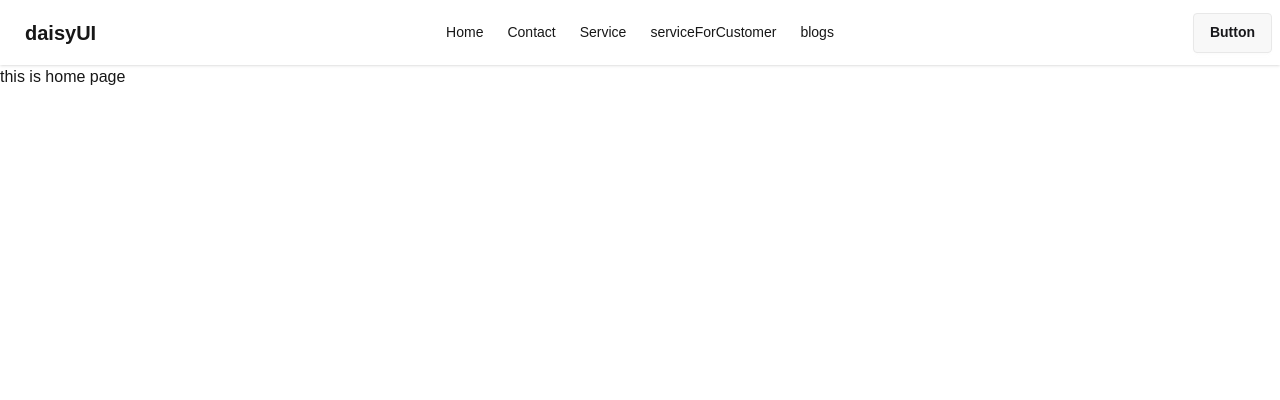
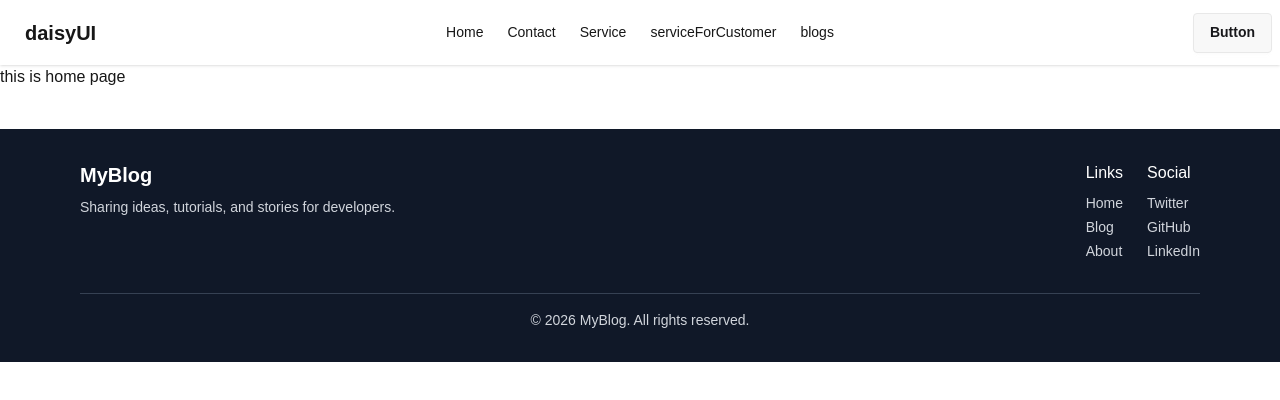
Before and after one commit to ryousufrahman/frist-nextjs-app, a Next.js app: page / in a window 1280 px wide. Shown: the top 400 px of the page. Built offline with nearby package versions, Linux system fonts and the light colour scheme.

Commit message:
added the footer at the bottom of children so that footer shows in every page

```diff
--- /dev/null
+++ b/src/app/components/Footer.jsx
@@ -0,0 +1,74 @@
+import Link from "next/link";
+
+const Footer = () => {
+  return (
+    <div className="mt-10">
+      <footer className="bg-gray-900 text-gray-300">
+        <div className="max-w-6xl mx-auto px-4 py-8">
+          {/* Top section */}
+          <div className="flex flex-col md:flex-row md:justify-between gap-6">
+            {/* Logo / About */}
+            <div>
+              <h2 className="text-xl font-semibold text-white">MyBlog</h2>
+              <p className="text-sm mt-2">
+                Sharing ideas, tutorials, and stories for developers.
+              </p>
+            </div>
+
+            {/* Links */}
+            <div className="flex flex-col sm:flex-row gap-6">
+              <div>
+                <h3 className="text-white font-medium mb-2">Links</h3>
+                <ul className="space-y-1 text-sm">
+                  <li>
+                    <Link href="/" className="hover:text-white">
+                      Home
+                    </Link>
+                  </li>
+                  <li>
+                    <Link href="/blog" className="hover:text-white">
+                      Blog
+                    </Link>
+                  </li>
+                  <li>
+
+                      About
+
+                  </li>
+                </ul>
+              </div>
+
+              <div>
+                <h3 className="text-white font-medium mb-2">Social</h3>
+                <ul className="space-y-1 text-sm">
+                  <li>
+                    <a href="#" className="hover:text-white">
+                      Twitter
+                    </a>
+                  </li>
+                  <li>
+                    <a href="#" className="hover:text-white">
+                      GitHub
+                    </a>
+                  </li>
+                  <li>
+                    <a href="#" className="hover:text-white">
+                      LinkedIn
+                    </a>
+                  </li>
+                </ul>
+              </div>
+            </div>
+          </div>
+
+          {/* Bottom section */}
+          <div className="border-t border-gray-700 mt-8 pt-4 text-center text-sm">
+            © {new Date().getFullYear()} MyBlog. All rights reserved.
+          </div>
+        </div>
+      </footer>
+    </div>
+  );
+};
+
+export default Footer;
--- a/src/app/components/Navbar.jsx
+++ b/src/app/components/Navbar.jsx
@@ -1,5 +1,5 @@
 import Link from 'next/link';
-import React from 'react';
+
 
 const Navbar = () => {
     const navlinks =<>
--- a/src/app/layout.js
+++ b/src/app/layout.js
@@ -1,6 +1,7 @@
 import { Geist, Geist_Mono } from "next/font/google";
 import "./globals.css";
 import Navbar from "./components/Navbar";
+import Footer from "./components/Footer";
 
 const geistSans = Geist({
   variable: "--font-geist-sans",
@@ -26,6 +27,7 @@ export default function RootLayout({ children }) {
       <body className="min-h-full flex flex-col">
         <Navbar></Navbar>
         {children}
+        <Footer></Footer>
         </body>
     </html>
   );
```
